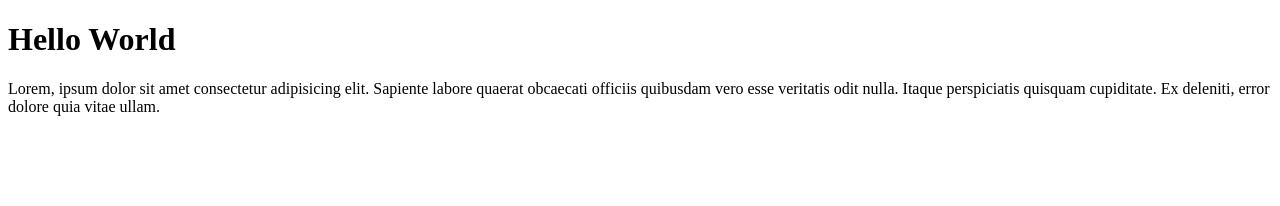
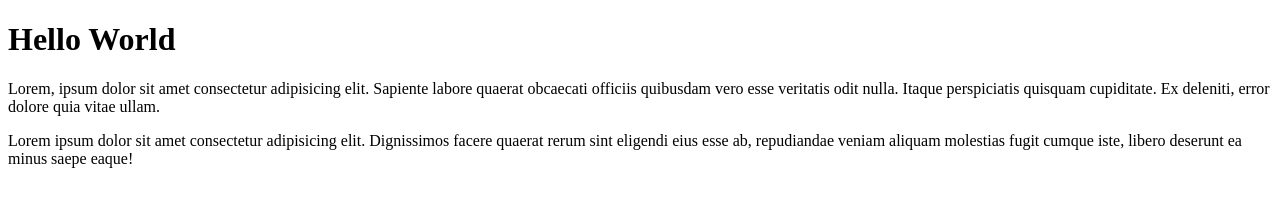
Before and after one commit to amnesia2k/new, a plain HTML site: page files/index.html in a window 1280 px wide. Drawn offline with Linux system fonts and the light colour scheme.

```diff
--- a/files/index.html
+++ b/files/index.html
@@ -13,6 +13,11 @@
       Itaque perspiciatis quisquam cupiditate. Ex deleniti, error dolore quia
       vitae ullam.
     </p>
-    <img src="" alt="">
+    <p>
+      Lorem ipsum dolor sit amet consectetur adipisicing elit. Dignissimos
+      facere quaerat rerum sint eligendi eius esse ab, repudiandae veniam
+      aliquam molestias fugit cumque iste, libero deserunt ea minus saepe eaque!
+    </p>
+    <img src="" alt="" />
   </body>
 </html>
```
